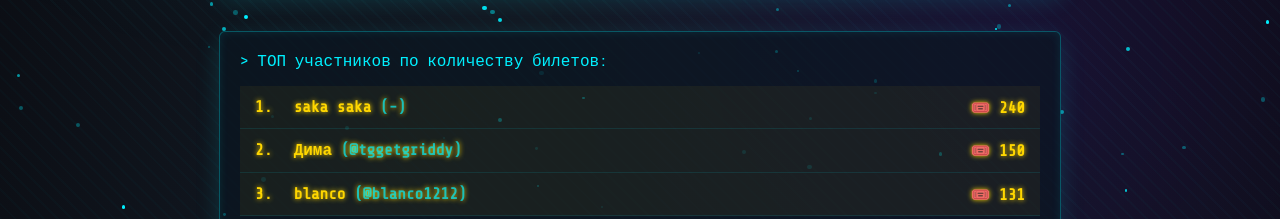
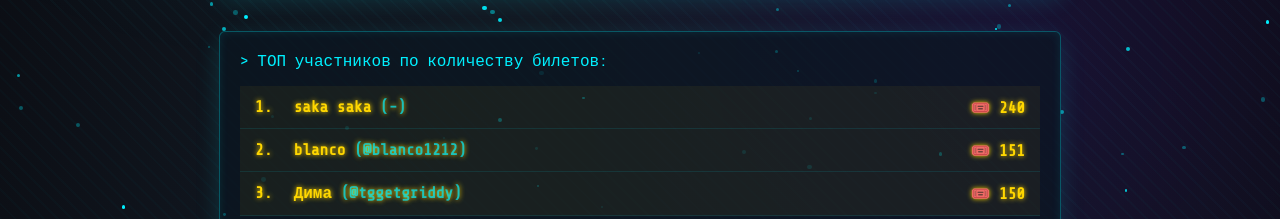
Before and after one commit to osamu-dazai-bsd/nfine, a plain HTML site: page index.html in a window 1280 px wide. Shown: the part 581-800 px from the top of the page. Drawn offline with nearby package versions, Linux system fonts and the light colour scheme.

Commit message:
Update index.html

```diff
--- a/index.html
+++ b/index.html
@@ -525,7 +525,7 @@
     const participants = [
       ['saka saka', '-', 240],
       ['Дима', '@tggetgriddy', 150],
-      ['blanco', '@blanco1212', 131],
+      ['blanco', '@blanco1212', 151],
       ['Lizzard', '@Lizzarrrd', 40],
       ['Tinker', '@gde_mef5gr', 35],
       ['Алмазное Бурение', '@vbetonespbru', 25],
```
